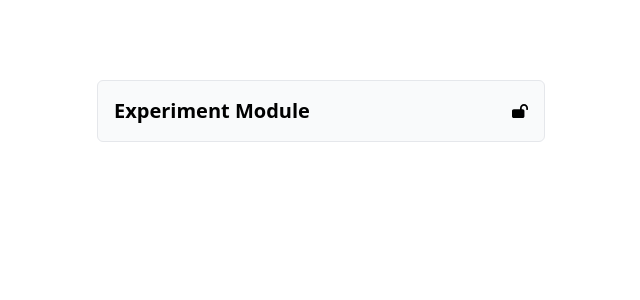
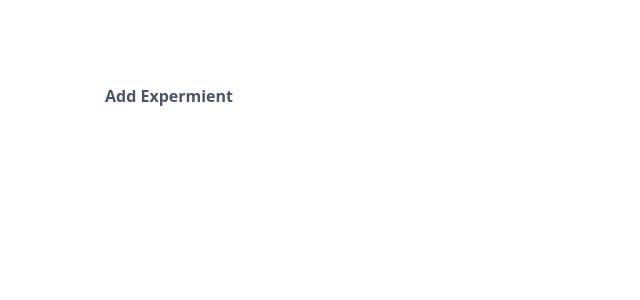
Before and after one commit to luisnavedag/experiment-module-challenge-update, a React (Vite) app: page / in a window 1280 px wide. Shown: the top 300 px of the page, without its empty margins (319-959 px from the left). Built offline with nearby package versions, Linux system fonts and the light colour scheme.

Commit message:
refactor: experiment panel and iteration module

```diff
--- a/src/App.jsx
+++ b/src/App.jsx
@@ -1,10 +1,10 @@
+import ExperimentPanel from './components/ExperimentPanel'
 import Layout from './components/Layout'
-import ExperimentModule from './components/ExperimentModule'
 
 function App () {
   return (
     <Layout>
-      <ExperimentModule />
+      <ExperimentPanel />
     </Layout>
   )
 }
--- a/src/components/ExperimentModule.jsx
+++ b/src/components/ExperimentModule.jsx
@@ -1,4 +1,4 @@
-import { useMemo, useState } from 'react'
+import { useEffect, useMemo, useState } from 'react'
 import Button from './Button'
 import IterationForm from './IterationForm'
 import IterationModule from './IterationModule'
@@ -7,14 +7,18 @@ import LockIcon from './icons/LockIcon'
 import LockOpenIcon from './icons/LockOpenIcon'
 import classNames from 'classnames'
 
-const ExperimentModule = () => {
+const ExperimentModule = ({ data, onChange }) => {
   const [open, setOpen] = useState(false)
   const [openForm, setOpenForm] = useState(false)
 
-  const [status, setStatus] = useState('unlocked')
+  const [status, setStatus] = useState(data.status || 'unlocked')
 
-  const [iterations, setIterations] = useState([])
+  const [iterations, setIterations] = useState(data.iterations || [])
   const [newTitle, setNewTitle] = useState('')
+
+  useEffect(() => {
+    onChange({ iterations, status })
+  }, [iterations, status])
 
   const iterationList = useMemo(() => {
     return iterations.map((item, index) => (
@@ -41,11 +45,15 @@ const ExperimentModule = () => {
 
   return (
     <div className='border rounded-md p-4 flex flex-col w-full bg-gray-50'>
-      <div className={classNames('flex flex-row flex-1 items-center justify-between', { 'opacity-50': status === 'locked' })} onClick={() => setOpen(!open && !(status === 'locked'))}>
+      <div
+        className={classNames(
+          'flex flex-row flex-1 items-center justify-between',
+          { 'opacity-50': status === 'locked' }
+        )}
+        onClick={() => setOpen(!open && !(status === 'locked'))}
+      >
         <h1 className='text-xl font-bold'>Experiment Module</h1>
-        <div>
-          {status === 'locked' ? <LockIcon /> : <LockOpenIcon />}
-        </div>
+        <div>{status === 'locked' ? <LockIcon /> : <LockOpenIcon />}</div>
       </div>
 
       {open && (
@@ -53,8 +61,7 @@ const ExperimentModule = () => {
           <div className='mt-4 space-y-2'>
             {iterationList}
 
-            {(openForm ||
-              iterations.length === 0) && (
+            {(openForm || iterations.length === 0) && (
               <IterationForm
                 index={iterations.length}
                 value={newTitle}
@@ -64,7 +71,7 @@ const ExperimentModule = () => {
           </div>
 
           <div className='flex flex-row flex-1 justify-end mt-4'>
-            {(openForm || iterations.length === 0)
+            {openForm || iterations.length === 0
               ? (
                 <>
                   <Button
@@ -92,14 +99,20 @@ const ExperimentModule = () => {
                 )
               : (
                 <>
-                  <Button onClick={() => {
+                  <Button
+                    onClick={() => {
                       setStatus('locked')
                       setOpen(false)
                     }}
-                  >Lock
+                  >
+                    Lock
                   </Button>
                   <Button onClick={() => setIterations([])}>Reset</Button>
-                  <Button highlight onClick={() => setOpenForm(true)} className='flex flex-row items-center'>
+                  <Button
+                    highlight
+                    onClick={() => setOpenForm(true)}
+                    className='flex flex-row items-center'
+                  >
                     <AddIcon />
                     Add Iteration
                   </Button>
--- /dev/null
+++ b/src/components/ExperimentPanel.jsx
@@ -0,0 +1,31 @@
+import { useState } from 'react'
+import Button from './Button'
+import ExperimentModule from './ExperimentModule'
+
+const ExperimentPanel = () => {
+  const [experiments, setExperiments] = useState([])
+
+  return (
+    <div className='space-y-2'>
+      <Button
+        onClick={() => setExperiments((experiments) => [...experiments, {}])}
+      >
+        Add Expermient
+      </Button>
+      {experiments.map((expermient, index) => (
+        <ExperimentModule
+          key={index}
+          data={expermient}
+          onChange={(v) =>
+            setExperiments((experiments) => [
+              ...experiments.splice(0, index),
+              v,
+              ...experiments.slice(index + 1)
+            ])}
+        />
+      ))}
+    </div>
+  )
+}
+
+export default ExperimentPanel
--- a/src/components/IterationModule.jsx
+++ b/src/components/IterationModule.jsx
@@ -18,7 +18,7 @@ const IterationModule = ({ data, index, onRemove, onChange }) => {
           <span>{data.title}</span>
         </div>
 
-        {selection && (
+        {data.selection && (
           <div className='basis-1/4 text-right'>
             <div className='flex items-center gap-2 justify-end'>
               <span>Selection</span>
```
Lines whose indentation alone changed are shown as unchanged.
